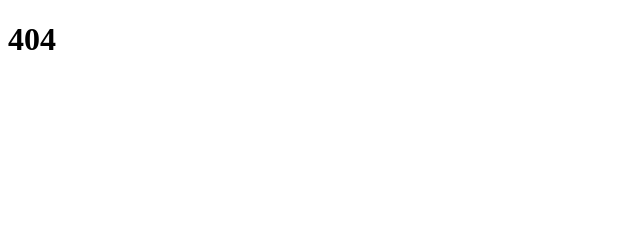
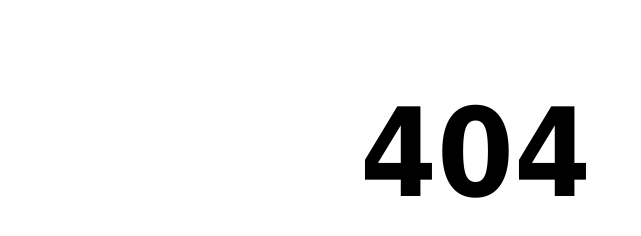
Before and after one commit to nthack/nthack.github.io, a plain HTML site: page index.html in a window 1280 px wide. Shown: the whole page, without its empty margins (0-641 px from the left). Drawn offline with Linux system fonts and the light colour scheme.

Commit message:
Update index.html

```diff
--- a/index.html
+++ b/index.html
@@ -1,11 +1,15 @@
 <!DOCTYPE html>
-<html lang="zh-cn,en,default">
-<head>
-  <meta charset="UTF-8">
-  <meta name="description" content="nthack's Blog">
-  <title>404</title>
-</head>
+<html>
+	<head>
+		<title>404</title>
+<style>
+    body {
+	            width: 35em;
+		            margin: 0 auto;
+			            font-family: Tahoma, Verdana, Arial, sans-serif;
+    }
+</style>
 
 <body>
-  <h1>404</h1>
+  <h1 style="font-size:123px; align=center">404</h1>
 </body>
```
